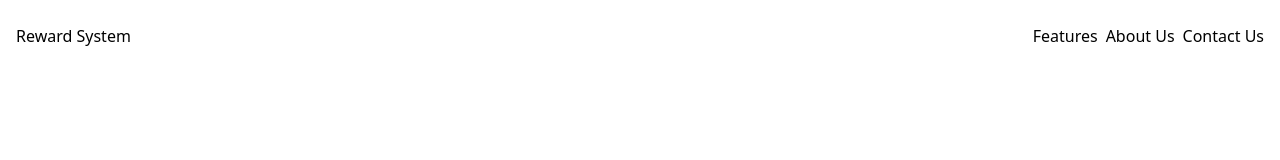
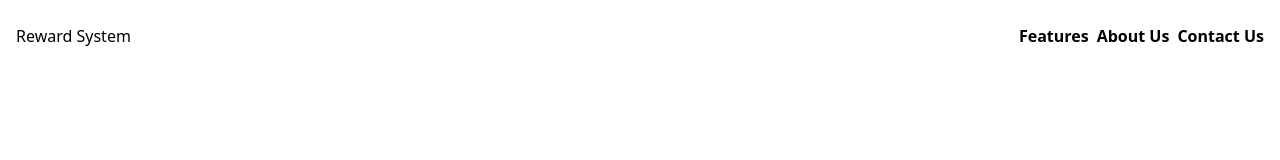
Before and after one commit to Cavein254/rewardsystem, a React (Vite) app in the folder client/: page / in a window 1280 px wide. Shown: the top 160 px of the page. Built offline with nearby package versions, Linux system fonts and the light colour scheme; no server answers.

Commit message:
Add navlinks

```diff
--- a/client/src/components/landing/Header.tsx
+++ b/client/src/components/landing/Header.tsx
@@ -1,3 +1,5 @@
+import { Link } from "react-router-dom";
+
 const Header = () => {
   return (
     <div>
@@ -8,10 +10,16 @@ const Header = () => {
         <div className="md:hidden">
           <h1>x</h1>
         </div>
-        <div className="md:flex justify-between gap-2 hidden">
-          <div>Features</div>
-          <div>About Us</div>
-          <div>Contact Us</div>
+        <div className="md:flex justify-between gap-2 hidden font-bold ">
+          <Link to="" className="hover:underline">
+            Features
+          </Link>
+          <Link to="" className="hover:underline">
+            About Us
+          </Link>
+          <Link to="" className="hover:underline">
+            Contact Us
+          </Link>
         </div>
       </div>
     </div>
```
